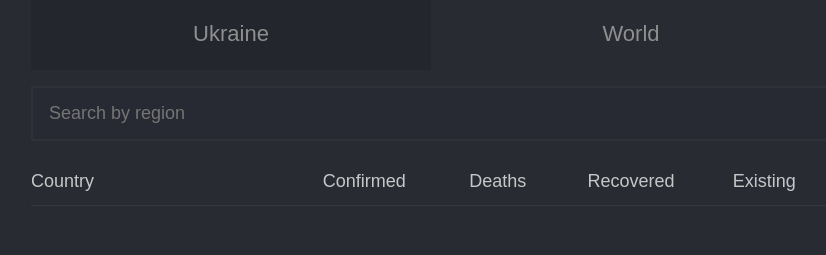
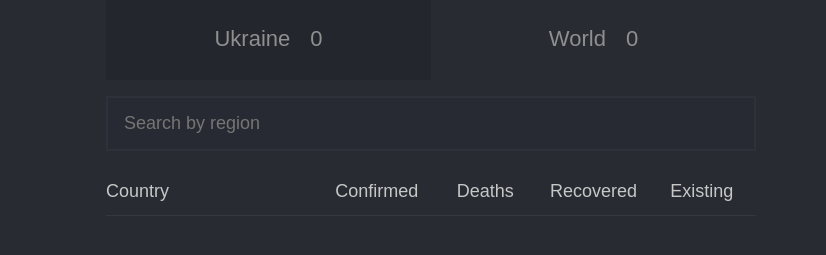
Before and after one commit to IrynaKorolova/Epidemic-monitoring-system, a plain HTML site: page index.html in a window 1280 px wide. Shown: the part 85-340 px from the top of the page, without its empty margins (209-1035 px from the left). Drawn offline with Linux system fonts and the light colour scheme; no server answers.

Commit message:
styles improved

```diff
--- a/css/style.css
+++ b/css/style.css
@@ -140,8 +140,12 @@ table {
   box-sizing: border-box;
 }
 
+:focus {
+  outline: 2px solid rgb(59, 59, 59);
+}
+
 .container {
-  max-width: 800px;
+  max-width: 650px;
   width: 100%;
   margin: 0 auto;
 }
@@ -236,10 +240,15 @@ body {
   display: flex;
   justify-content: center;
   font-size: 22px;
-  padding: 25px;
+  padding: 20px;
   flex: 1;
   background-color: #24262e;
 }
+
+.tab__item span {
+  padding: 10px;
+}
+
 .active {
   background-color: #292b33;
 }
--- a/index.html
+++ b/index.html
@@ -23,11 +23,11 @@
       <div class="switcher">
         <div class="tab__item">
           <span>Ukraine</span>
-          <span class="total-confirmed"></span>
+          <span class="total-confirmed">0</span>
         </div>
         <div class="tab__item active">
           <span>World</span>
-          <span class="total-confirmed"></span>
+          <span class="total-confirmed">0</span>
         </div>
       </div>
 
```
